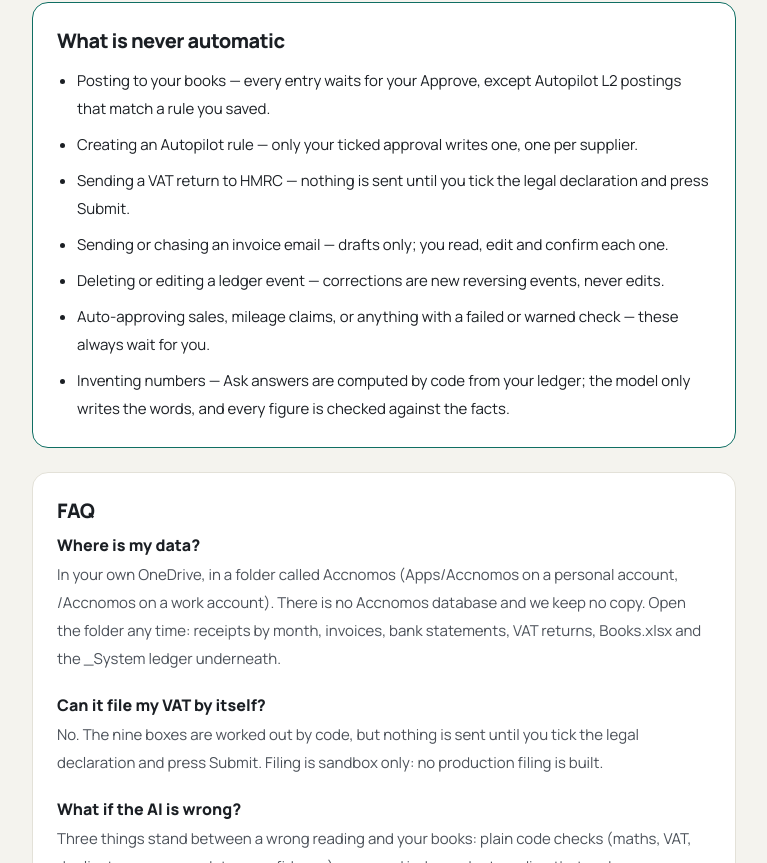
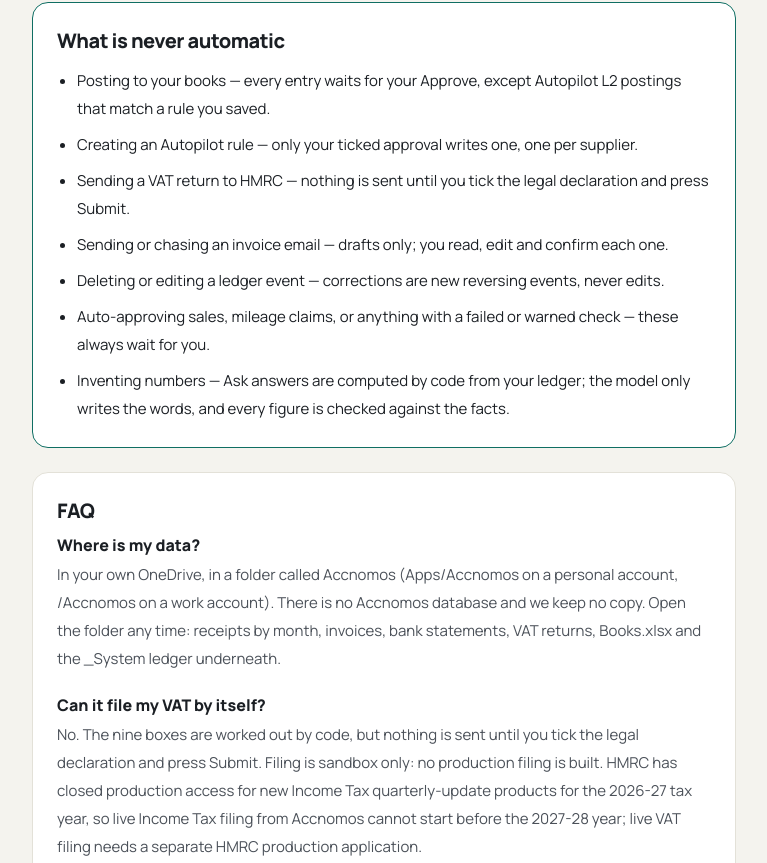
Before and after one commit to zaytunazs/accnomos, a Next.js app in the folder apps/web/: page /how-it-works in a window 1280 px wide. Shown: the part 11137-12000 px from the top of the page, without its empty margins (256-1023 px from the left). Built offline with nearby package versions, Linux system fonts and the light colour scheme; no server answers.

Commit message:
Step 4: note HMRC closed 2026-27 Income Tax quarterly-update production access (honesty)

```diff
--- a/apps/web/src/app/how-it-works/page.tsx
+++ b/apps/web/src/app/how-it-works/page.tsx
@@ -193,7 +193,7 @@ const faqs: { q: string; a: string }[] = [
   },
   {
     q: "Can it file my VAT by itself?",
-    a: "No. The nine boxes are worked out by code, but nothing is sent until you tick the legal declaration and press Submit. Filing is sandbox only: no production filing is built.",
+    a: "No. The nine boxes are worked out by code, but nothing is sent until you tick the legal declaration and press Submit. Filing is sandbox only: no production filing is built. HMRC has closed production access for new Income Tax quarterly-update products for the 2026-27 tax year, so live Income Tax filing from Accnomos cannot start before the 2027-28 year; live VAT filing needs a separate HMRC production application.",
   },
   {
     q: "What if the AI is wrong?",
--- a/apps/web/src/components/marketing/Landing.tsx
+++ b/apps/web/src/components/marketing/Landing.tsx
@@ -172,7 +172,7 @@ const FAQ: { q: string; a: React.ReactNode }[] = [
   },
   {
     q: "Does it file to HMRC?",
-    a: "The HMRC connection in the product today is sandbox only, for VAT and for self-employed Income Tax. It is there to practise the full flow, not to file a live return.",
+    a: "The HMRC connection in the product today is sandbox only, for VAT and for self-employed Income Tax. It is there to practise the full flow, not to file a live return. HMRC has closed production access for new Income Tax quarterly-update products for the 2026-27 tax year, so live Income Tax filing from Accnomos cannot start before the 2027-28 year; live VAT filing needs a separate HMRC production application.",
   },
   {
     q: "Which banks are covered?",
```
Also changed, not shown: 1 other file (tests, documents, lock files or other folders).
